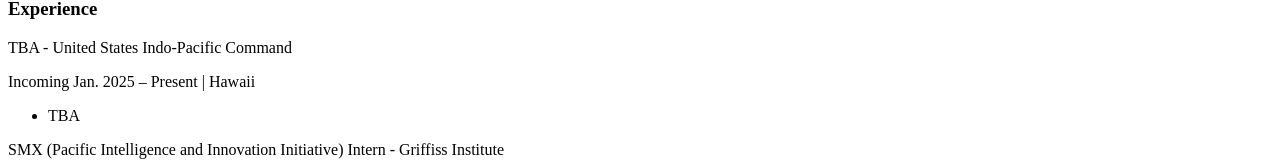
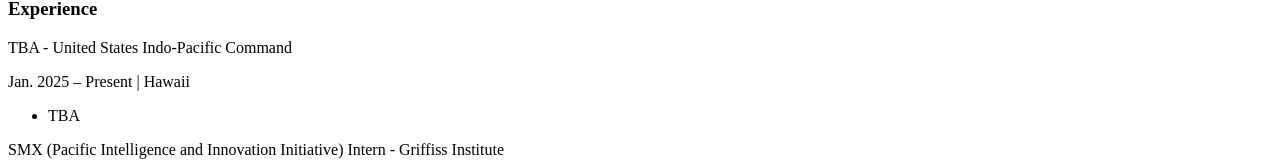
Before and after one commit to usradam/personal-website, a website built with Vite: page resume.html in a window 1280 px wide. Shown: the part 201-364 px from the top of the page. Built offline with nearby package versions, Linux system fonts and the light colour scheme.

Commit message:
Update resume

```diff
--- a/resume.html
+++ b/resume.html
@@ -29,7 +29,7 @@
 
         <h3>Experience</h3>
           <p>TBA - United States Indo-Pacific Command</p>
-          <p>Incoming Jan. 2025 – Present | Hawaii</p>
+          <p>Jan. 2025 – Present | Hawaii</p>
           <ul>
             <li>
               TBA
```
Also changed, not shown: pnpm-lock.yaml (added).
